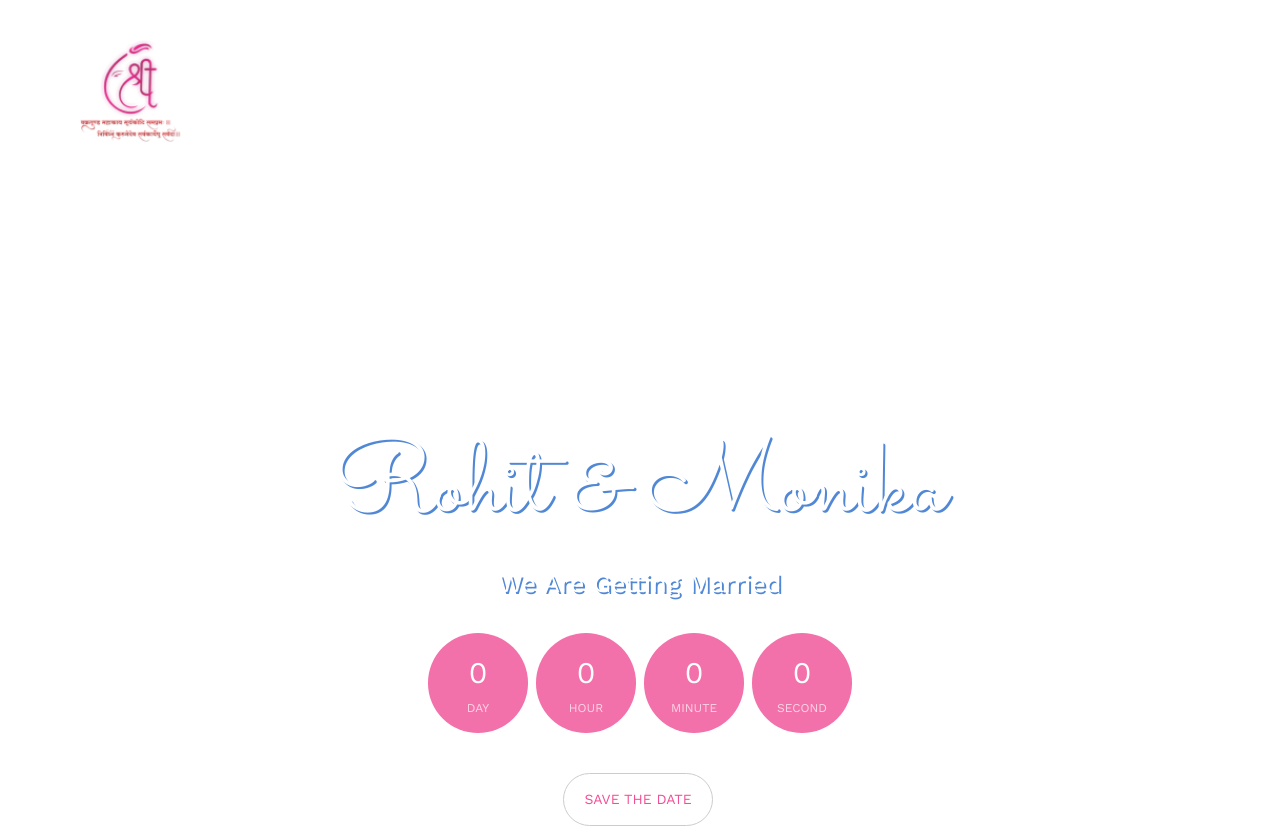
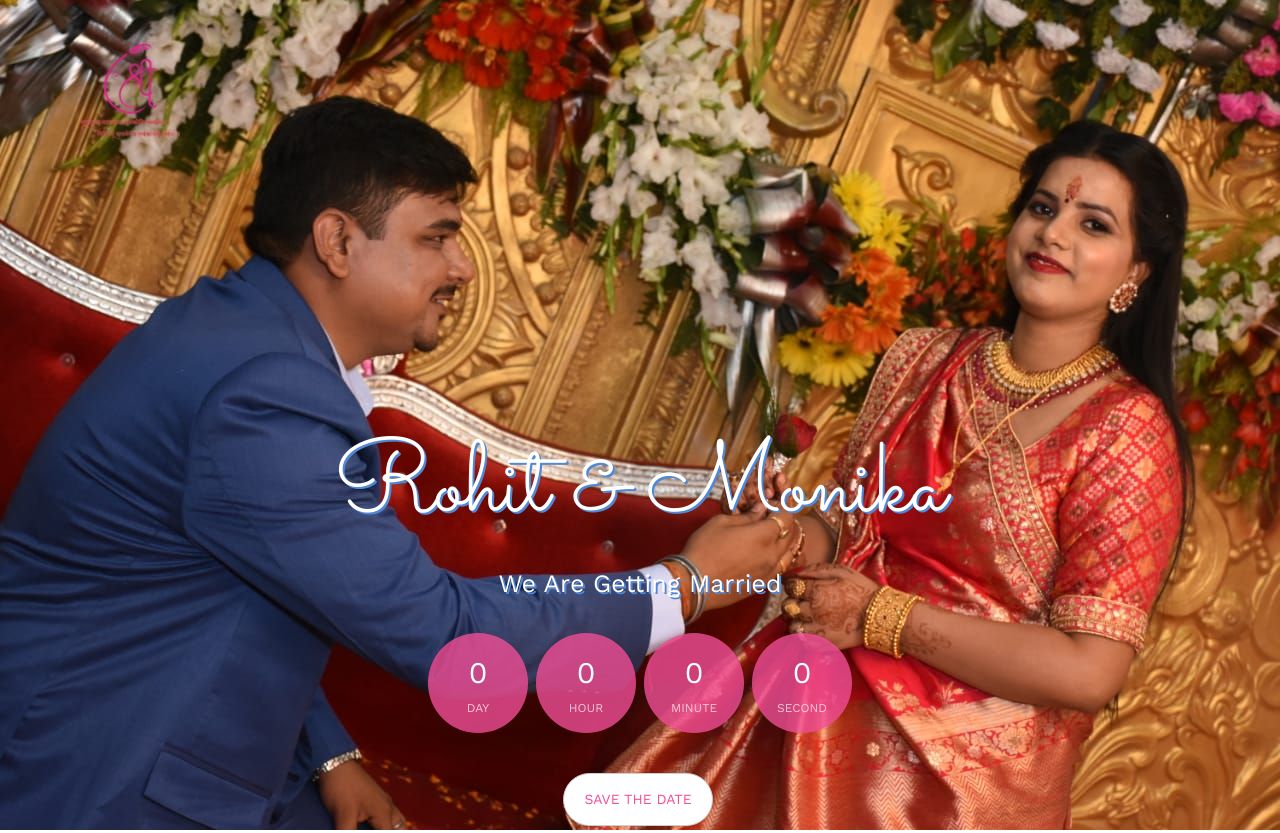
Before and after one commit to MohitAnand-Hub/Invitation, a plain HTML site: page index.html in a window 1280 px wide. Shown: the top 833 px of the page. Drawn offline with Linux system fonts and the light colour scheme; files whose address does not match are found by name.

Commit message:
Update index.html

```diff
--- a/index.html
+++ b/index.html
@@ -46,7 +46,7 @@
                 </div>
               </div>
             </nav>
-            <header id="fh5co-header" class="fh5co-cover desktop" role="banner" style="background-image:url(images/img_bg_2_large.jpg);" data-stellar-background-ratio="0.5">
+            <header id="fh5co-header" class="fh5co-cover desktop" role="banner" style="background-image:url(images/img_bg_2_large.jpeg);" data-stellar-background-ratio="0.5">
               <div class="container">
                 <div class="row">
                   <div class="col-md-8 col-md-offset-2 text-center">
```
